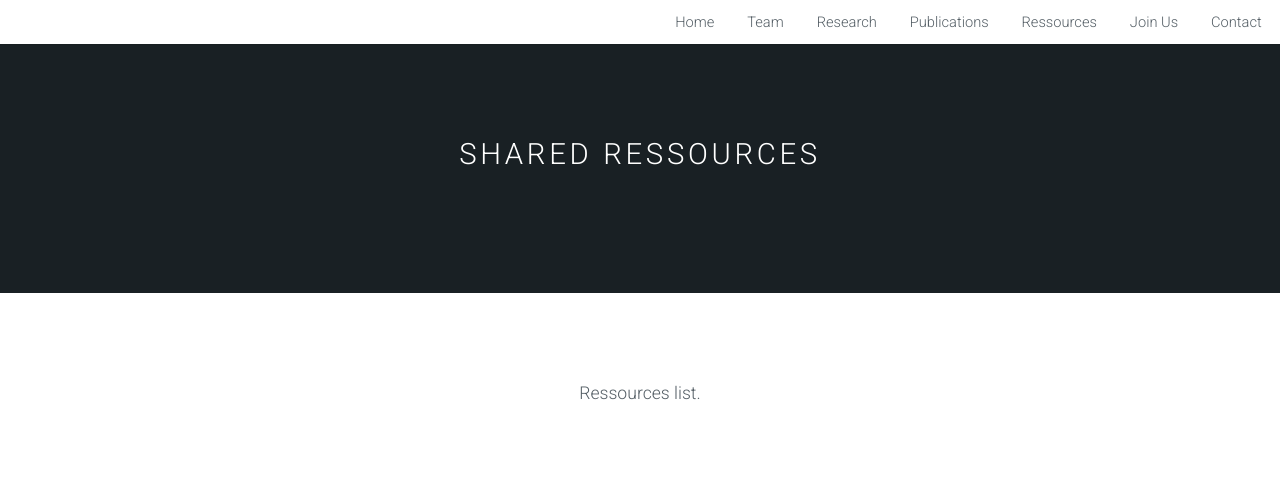
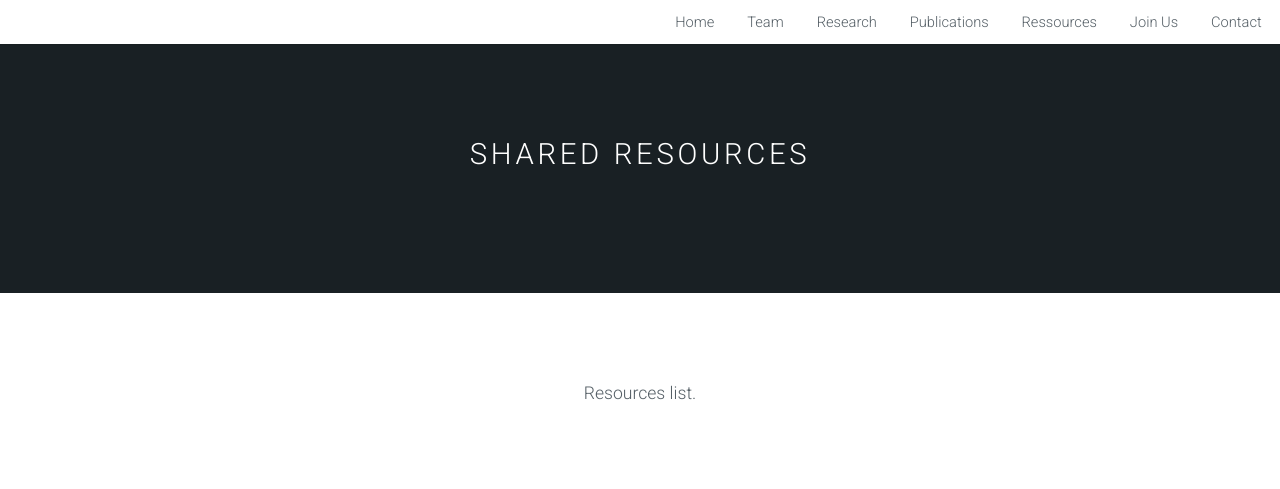
Before and after one commit to PierreLeMerre/LeMerreLab.github.io, a Jekyll site: the page built from Ressources.html, in a window 1280 px wide. Shown: the top 489 px of the page. Built offline with Jekyll 4.4.1, drawn with Linux system fonts in a browser that asks for light colours; nearby versions of some CDN libraries; a style sheet for code colours, icons or effects is not loaded.

Commit message:
tab name change

```diff
--- a/Ressources.html
+++ b/Ressources.html
@@ -9,13 +9,13 @@ layout: default
     <div class="wrapper style2">
 
     <header class="major">
-        <h2>Shared Ressources</h2>
+        <h2>Shared Resources</h2>
     </header>
     </div>
 
     <div class="wrapper style1" >
         <section>
-            <p style="font-size: 1.2em; text-align: center;">Ressources list</a>.</p>
+            <p style="font-size: 1.2em; text-align: center;">Resources list</a>.</p>
         </section>
     </div>
 
```
